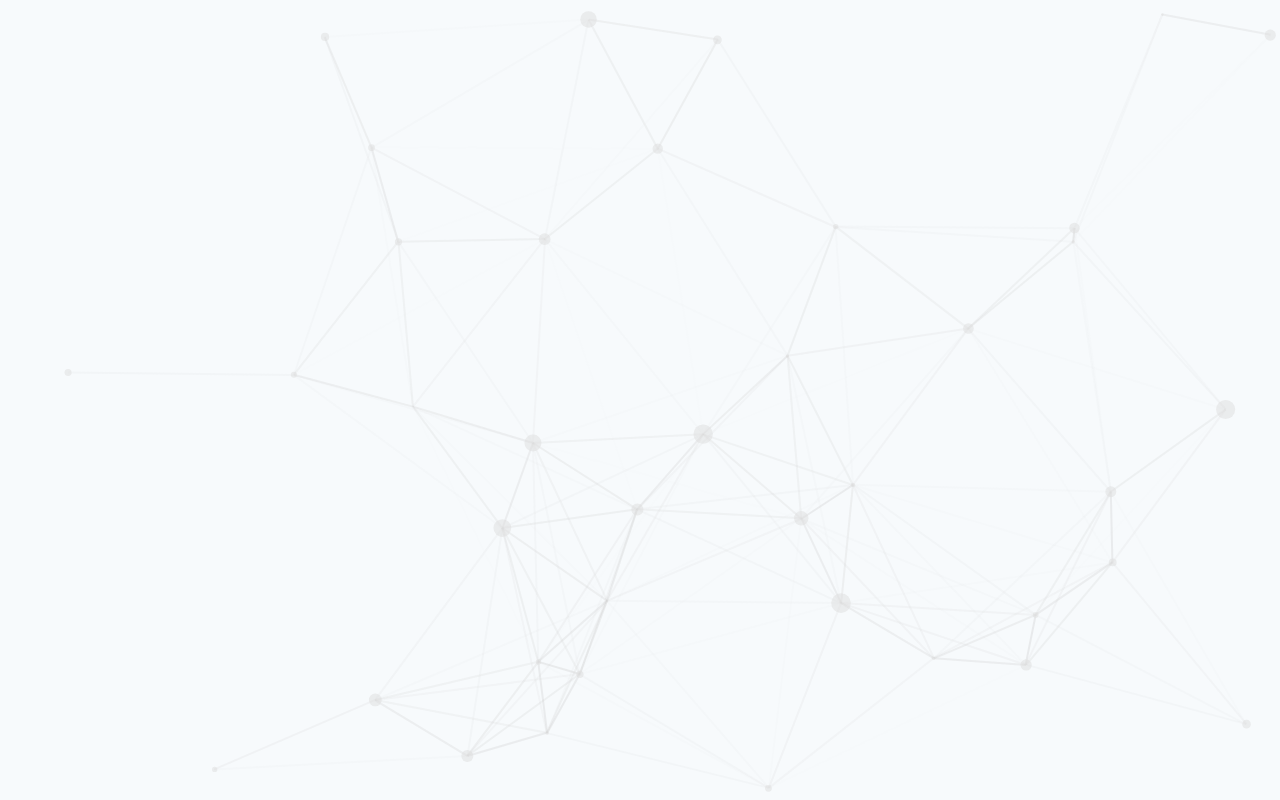
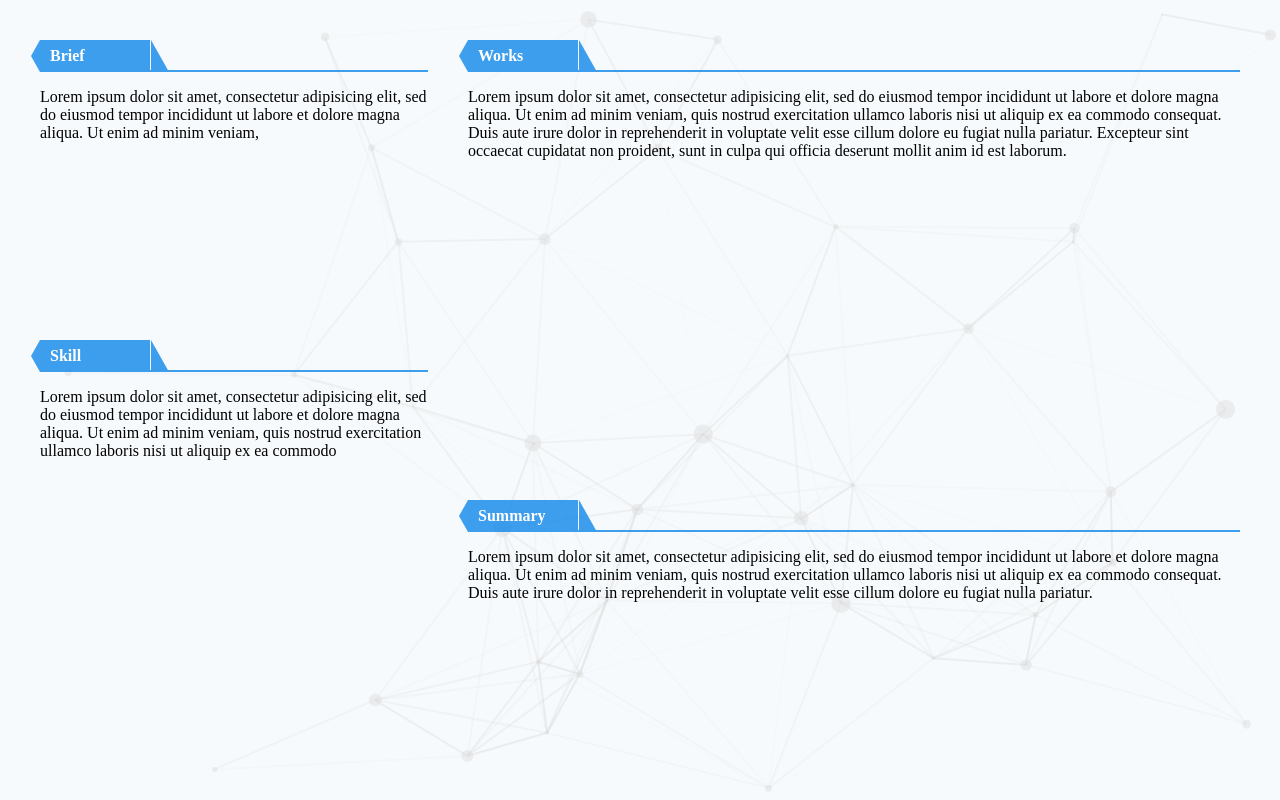
Before and after one commit to ReyoungLee/reyounglee.github.io, a plain HTML site: page index.html in a window 1280 px wide. Drawn offline with Linux system fonts and the light colour scheme.

Commit message:
reactive

```diff
--- a/index.html
+++ b/index.html
@@ -2,11 +2,69 @@
 <html lang="en">
 <head>
 	<meta charset="UTF-8">
+	<meta name="viewport" content="width=device-width,minimum-scale=1.0,maximum-scale=1.0,user-scalable=no" />
 	<title>reyounglee</title>
 	<link rel="stylesheet" type="text/css" href="src/p.css">
 </head>
 <body>
+	<div id="content">
+		<section class="a">
+			<div>
+				<h4 class="title">
+					<em>Brief</em>
+				</h4>
+				<p>
+					Lorem ipsum dolor sit amet, consectetur adipisicing elit, sed do eiusmod
+					tempor incididunt ut labore et dolore magna aliqua. Ut enim ad minim veniam,
+				</p>
+			</div>
+		</section>
 
+		<section class="b">
+			<div>
+				<h4 class="title">
+					<em>Skill</em>
+				</h4>
+				<p>
+					Lorem ipsum dolor sit amet, consectetur adipisicing elit, sed do eiusmod
+					tempor incididunt ut labore et dolore magna aliqua. Ut enim ad minim veniam,
+					quis nostrud exercitation ullamco laboris nisi ut aliquip ex ea commodo
+				</p>
+			</div>
+		</section>
+
+		<section class="c">
+			<div>
+				<h4 class="title">
+					<em>Works</em>
+				</h4>
+				<p>
+					Lorem ipsum dolor sit amet, consectetur adipisicing elit, sed do eiusmod
+					tempor incididunt ut labore et dolore magna aliqua. Ut enim ad minim veniam,
+					quis nostrud exercitation ullamco laboris nisi ut aliquip ex ea commodo
+					consequat. Duis aute irure dolor in reprehenderit in voluptate velit esse
+					cillum dolore eu fugiat nulla pariatur. Excepteur sint occaecat cupidatat non
+					proident, sunt in culpa qui officia deserunt mollit anim id est laborum.
+				</p>
+			</div>
+		</section>
+
+		<section class="d">
+			<div>
+				<h4 class="title">
+					<em>Summary</em>
+				</h4>
+				<p>
+					Lorem ipsum dolor sit amet, consectetur adipisicing elit, sed do eiusmod
+					tempor incididunt ut labore et dolore magna aliqua. Ut enim ad minim veniam,
+					quis nostrud exercitation ullamco laboris nisi ut aliquip ex ea commodo
+					consequat. Duis aute irure dolor in reprehenderit in voluptate velit esse
+					cillum dolore eu fugiat nulla pariatur.
+				</p>
+			</div>
+		</section>
+
+	</div>
 	<div id="bg"></div>
 	<script src="src/particles.js"></script>
 	<script src="src/index.js"></script>
--- a/src/p.scss
+++ b/src/p.scss
@@ -1,7 +1,7 @@
 body{
 	background: #f7fafc;
 }
-body, html, #bg{
+body, html, #bg, #content{
 	margin: 0;
 	padding: 0;
 	width: 100%;
@@ -13,3 +13,98 @@ body, html, #bg{
 	left: 0;
 	overflow: hidden;
 }
+$blue: rgba(15, 136, 235, 0.8);
+#content{
+	box-sizing: border-box;
+	position: absolute;
+	z-index: 2;
+	section{
+		display: block;
+		position: absolute;
+		box-sizing: border-box;
+		padding: 30px;
+		>div{
+			// box-shadow: 0 0 1px $blue inset;
+			height: 100%;
+		}
+		h4{
+			border-bottom: 2px $blue solid;
+			margin: 0;
+			min-width: 128px;
+			em{
+				position: relative;
+				font-style: normal;
+				background: $blue;
+				color: #fff;
+				display: inline-block;
+				width: 100px;
+				height: 30px;
+				line-height: 32px;
+				padding-left: 10px;
+				&::before, &::after{
+					position: absolute;
+					display: block;
+					content: '';
+					width: 0;
+					height: 0;
+					border-style: solid;
+				}
+				&::before{
+					left: -18.4px;
+					border-width: 16px 9.2px;
+					border-color: transparent $blue transparent transparent;
+				}
+				&::after{
+					border-width: 32px 18.4px;
+					border-color: transparent transparent transparent $blue;
+					top: 0;
+					right: -36.8px;
+					clip: rect(0 19px 30px 0);
+				}
+			}
+		}
+	}
+	$x: 35%;
+	$y: 65%;
+	$m: 40%;
+	$n: 60%;
+	.a, .b{
+		left: 10px;
+	}
+	.a, .c{
+		top: 10px;
+	}
+	.c, .d{
+		right: 10px;
+	}
+	.b, .d{
+		bottom: 10px;
+	}
+	.a{
+		width: $x;
+		height: $m;
+	}
+	.b{
+		width: $x;
+		height: $n;
+	}
+	.c{
+		width: $y;
+		height: $n;
+	}
+	.d{
+		width: $y;
+		height: $m;
+	}
+}
+
+@media(max-width:490px){
+
+#content{
+	section{
+		position: static;
+		width: 100%!important;
+		height: auto!important;
+	}
+}
+}
```
Also changed, not shown: src/p.css, 1 other file.
